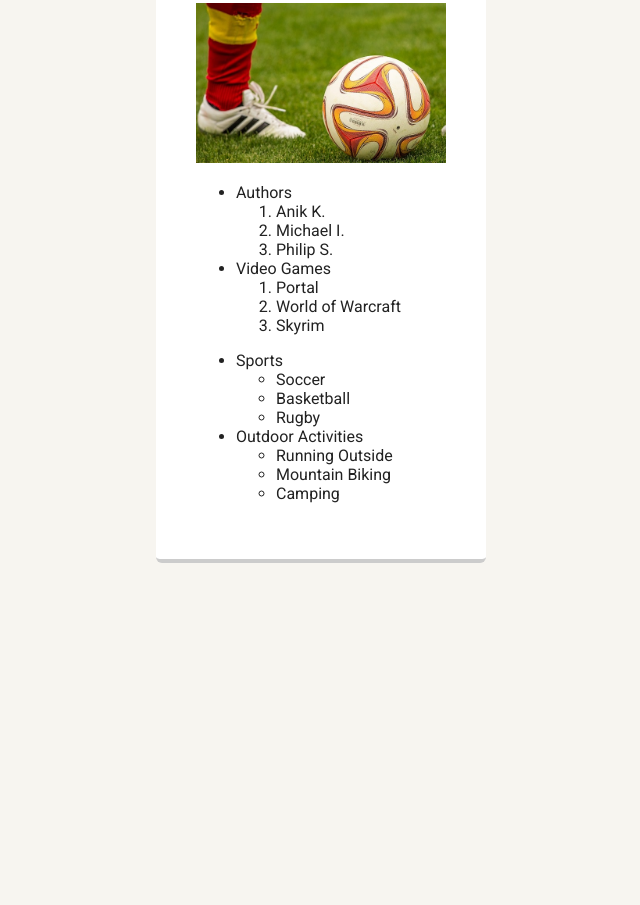
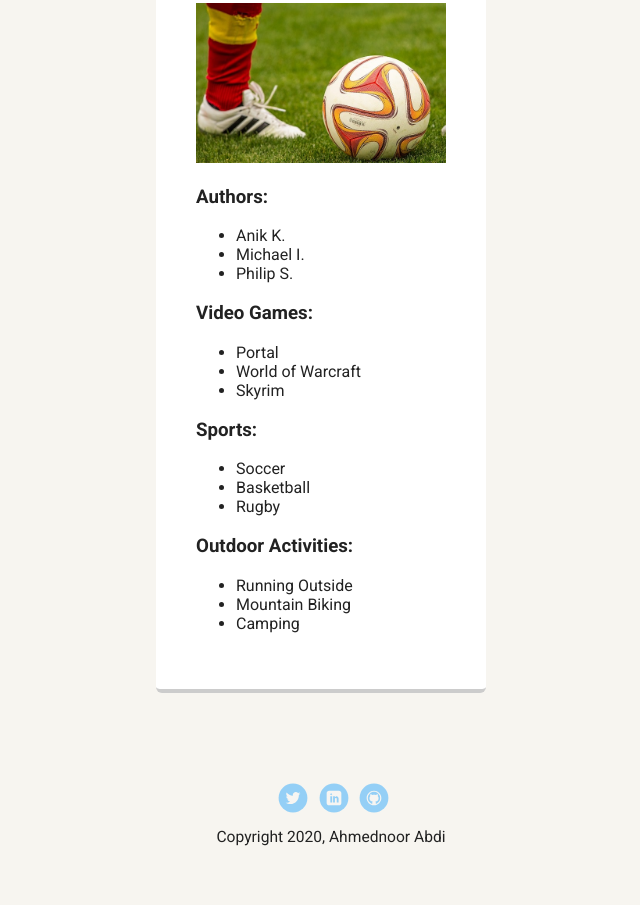
Before and after one commit to Ahmednoor114/techdegree-project-1, a plain HTML site: page profile_page_v1/hobbies.html in a window 1280 px wide. Shown: the part 605-1510 px from the top of the page, without its empty margins (319-959 px from the left). Before the commit the page ends 1198 px from the top, so only its background shows below. Drawn offline with Linux system fonts and the light colour scheme; a web font is replaced by a local one.

Commit message:
Resubmit After Review

```diff
--- a/profile_page_v1/hobbies.html
+++ b/profile_page_v1/hobbies.html
@@ -5,7 +5,8 @@
   <title>Ahmednoor's Profile</title>
   <meta name="viewport" content="width=device-width, initial-scale=1.0">
   <link rel="stylesheet" href="styles.css">
-  <link href="https://fonts.googleapis.com/css?family=Muli%7CRoboto:400,300,500,700,900" rel="stylesheet"></head>
+  <link href="https://fonts.googleapis.com/css?family=Muli%7CRoboto:400,300,500,700,900" rel="stylesheet">
+</head>
   <body>
 
     <!-- Header and Nav Beginning -->
@@ -26,40 +27,54 @@
     <!-- Header and Nav End -->
 
     <!-- Main Begining -->
+
     <main class="flex">
         <div class="card">
         <h2><em>Hobbies</em></h2>
         <img src="images/hobbies.jpg" alt="Hobbies picture" width="250">
+                <article>
+                    <h3>Authors:</h3>
                     <ul>
-        <li>Authors</li>
-        <ol>
                         <li>Anik K.</li>
                         <li>Michael I.</li>
                         <li>Philip S.</li>
-        </ol>
-        <li>Video Games</li>
-        <ol>
+                    </ul>
+                </article>
+                <article>
+                    <h3>Video Games:</h3>
+                    <ul>
                         <li>Portal</li>
                         <li>World of Warcraft</li>
                         <li>Skyrim</li>
-        </ol>
                     </ul>
-    <ul>
-        <li>Sports</li>
+                </article>
+                <article>
+                    <h3>Sports:</h3>
                     <ul>
                         <li>Soccer</li>
                         <li>Basketball</li>
                         <li>Rugby</li>
                     </ul>
-        <li>Outdoor Activities</li>
+                </article>
+                <article>
+                    <h3>Outdoor Activities:</h3>
                     <ul>
                         <li>Running Outside</li>
                         <li>Mountain Biking</li>
                         <li>Camping</li>
                     </ul>
-    </ul>
+                </article>
         </div>
 </main>
-    <!-- Main Begining -->
+<!-- Main End -->
+<!-- Footer Begining -->
+<footer>
+    <ul>
+      <li><a href="https://twitter.com/home" class="social twitter">Twitter</a></li>
+      <li><a href="https://www.linkedin.com/feed/" class="social linkedin">LinkedIn</a></li>
+      <li><a href="https://github.com/Ahmednoor114" class="social github">Github</a></li>
+    </ul>
+    <p class="copyright">Copyright 2020, Ahmednoor Abdi</p>
+  </footer>
 </body>
 </html>
```
Also changed, not shown: profile_page_v1/experience.html (+4 -1 lines), profile_page_v1/styles.css (line endings or trailing spaces). Lines whose indentation alone changed are shown as unchanged.
